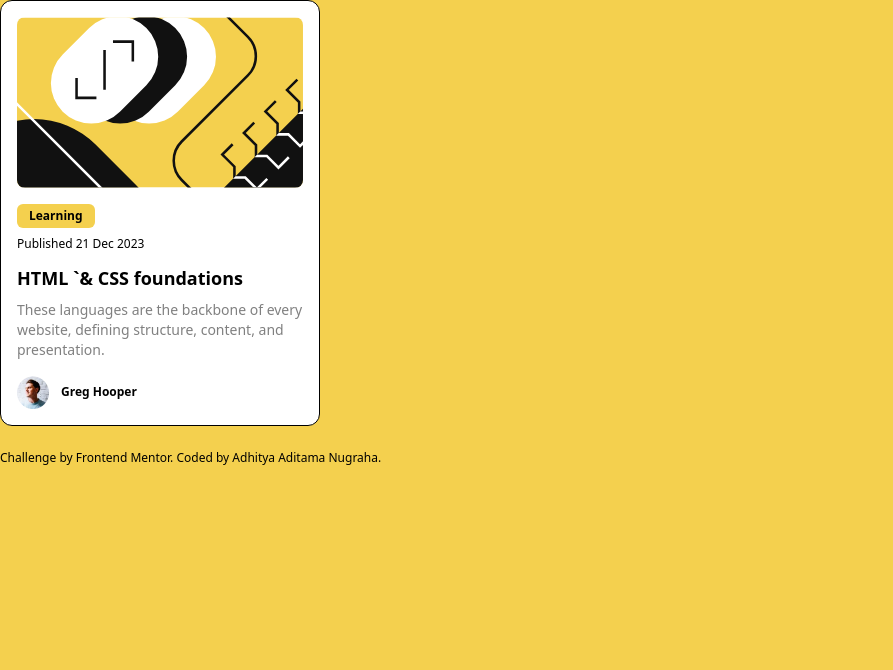
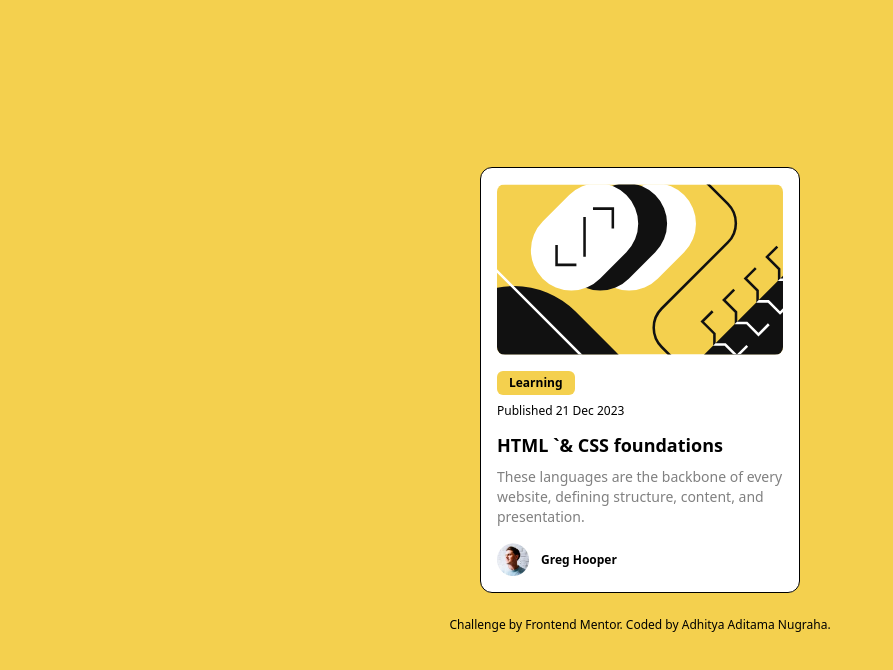
Before and after one commit to aaditamanugraha/blog-preview-card, a website: page index.html in a window 1280 px wide. Shown: the whole page, without its empty margins (0-893 px from the left). Drawn offline with Linux system fonts and the light colour scheme.

Commit message:
fix: main and footer center to screen

```diff
--- a/index.html
+++ b/index.html
@@ -12,7 +12,8 @@
     <link rel="stylesheet" href="./src/css/output.css" />
     <title>Frontend Mentor | Blog preview card</title>
   </head>
-  <body class="mx-auto bg-yellow h-full flex-row">
+  <body class="mx-auto bg-yellow h-screen grid place-items-center">
+    <div class="grid place-items-center">
       <main
         class="bg-white mb-6 w-80 rounded-xl overflow-hidden drop-shadow-custom p-4 border"
       >
@@ -30,13 +31,17 @@
         <div id="article">
           <h1 class="text-lg font-bold mb-2">HTML `& CSS foundations</h1>
           <p class="text-sm text-grey mb-4">
-          These languages are the backbone of every website, defining structure,
-          content, and presentation.
+            These languages are the backbone of every website, defining
+            structure, content, and presentation.
           </p>
         </div>
 
         <div id="profile" class="flex items-center">
-        <img src="./assets/images/image-avatar.webp" alt="" class="w-8 mr-3" />
+          <img
+            src="./assets/images/image-avatar.webp"
+            alt=""
+            class="w-8 mr-3"
+          />
           <p class="text-xs font-bold">Greg Hooper</p>
         </div>
       </main>
@@ -58,5 +63,6 @@
           >.
         </p>
       </footer>
+    </div>
   </body>
 </html>
```
Also changed, not shown: src/css/output.css. Lines whose indentation alone changed are shown as unchanged.
